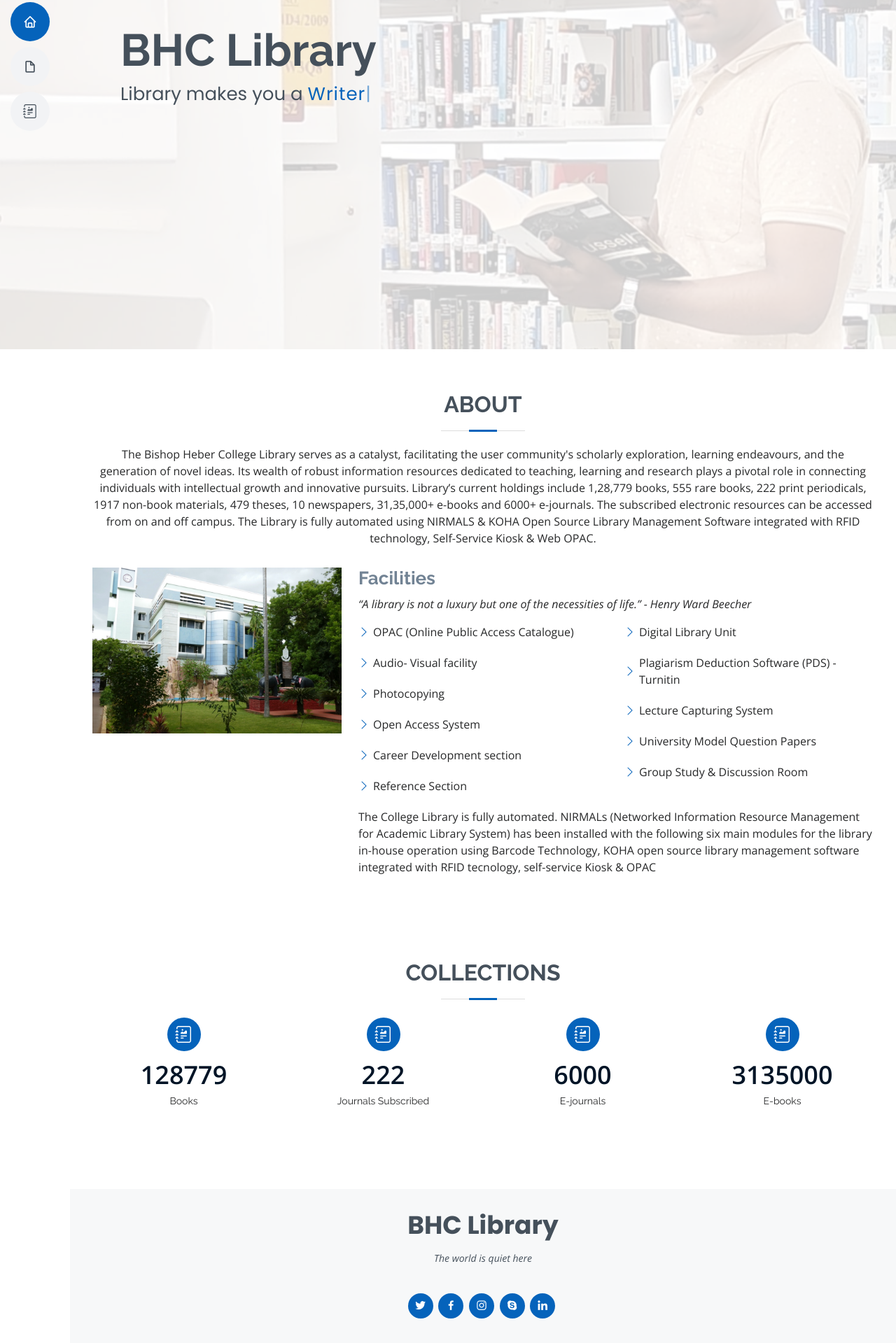
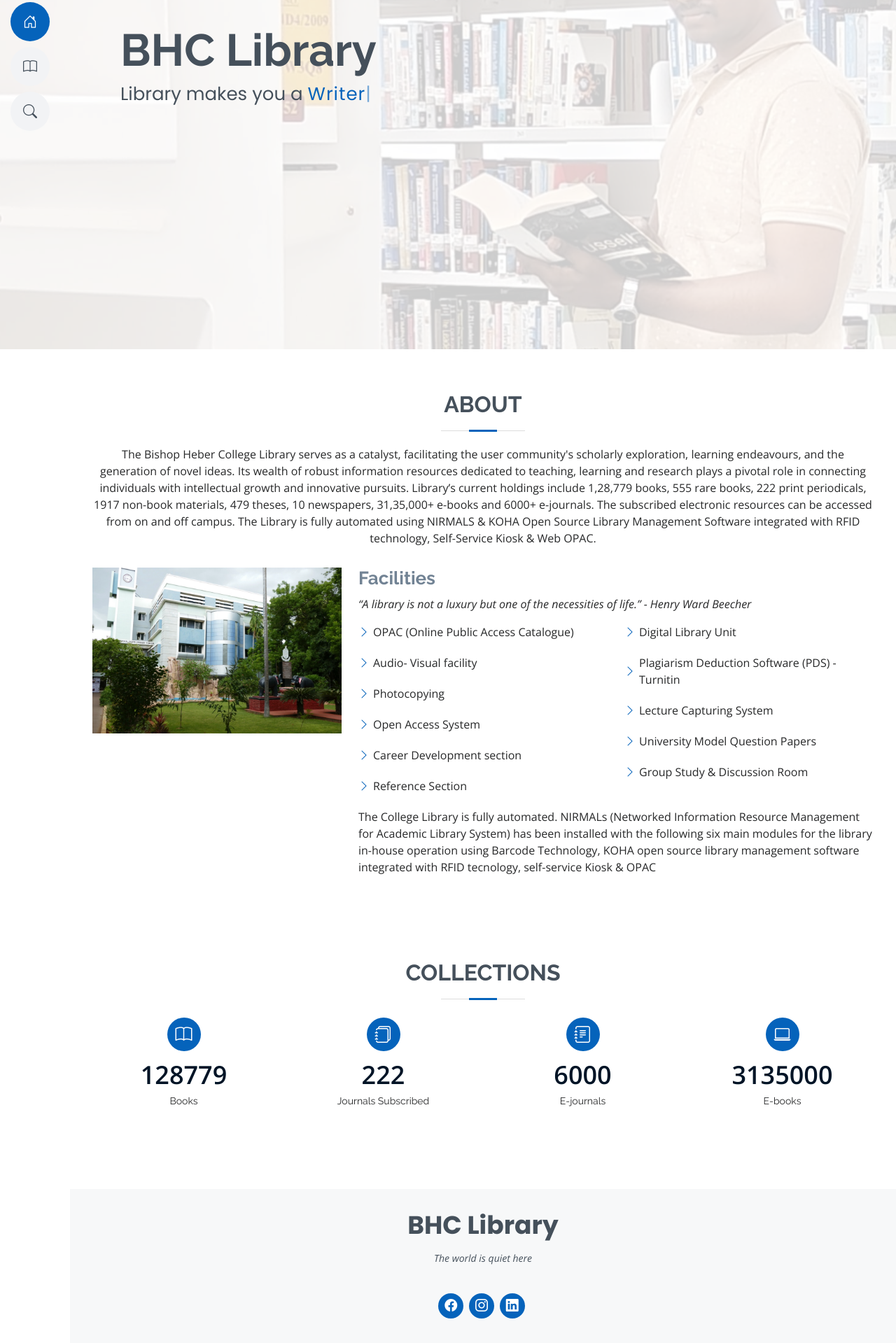
Before and after one commit to dprajithjona/Library-website, a plain HTML site: page index.html in a window 1280 px wide. Shown: the part 301-2220 px from the top of the page at 70% size. Drawn offline with nearby package versions, Linux system fonts and the light colour scheme; files whose address does not match are found by name.

Commit message:
Update index.html

```diff
--- a/index.html
+++ b/index.html
@@ -10,8 +10,8 @@
   <meta content="" name="keywords">
 
   <!-- Favicons -->
-  <link href="assets/img/bhclogo.png" rel="icon">
-  <link href="assets/img/bhclogo.png" rel="apple-touch-icon">
+  <link href="bhclogo.png" rel="icon">
+  <link href="bhclogo.png" rel="apple-touch-icon">
 
   <!-- Google Fonts -->
   <link href="https://fonts.googleapis.com/css?family=Open+Sans:300,300i,400,400i,600,600i,700,700i|Raleway:300,300i,400,400i,500,500i,600,600i,700,700i|Poppins:300,300i,400,400i,500,500i,600,600i,700,700i" rel="stylesheet">
@@ -27,22 +27,25 @@
   <!-- Template Main CSS File -->
   <link href="style.css" rel="stylesheet">
 
+</head>
 
-</head>
 
 <body>
 
+
+
   <!-- ======= Mobile nav toggle button ======= -->
-  <!-- #region --><button type="button" class="mobile-nav-toggle d-xl-none"><i class="bi bi-list mobile-nav-toggle"></i></button>
+  <!-- <button type="button" class="mobile-nav-toggle d-xl-none"><i class="bi bi-list mobile-nav-toggle"></i></button> -->
+
   <i class="bi bi-list mobile-nav-toggle d-lg-none"></i>
-  <!-- ======= Header ======= -->
+    <!-- ======= Header ======= -->
   <header id="header" class="d-flex flex-column justify-content-center">
 
     <nav id="navbar" class="navbar nav-menu">
       <ul>
-        <li><a href="#hero" class="nav-link scrollto active"><i class="bx bx-home"></i> <span>Home</span></a></li>
-        <li><a href="#about" class="nav-link scrollto"><i class="bx bx-file-blank"></i> <span>About</span></a></li>
-        <li><a href="http://115.245.30.254/" class="nav-link scrollto"><i class="bi bi-journal-richtext"></i> <span>OPAC - Search the book</span> </a></li>
+        <li><a href="#hero" class="nav-link scrollto active"><i class="bi bi-house-door"></i> <span>Home</span></a></li>
+        <li><a href="#about" class="nav-link scrollto"><i class="bi bi-book"></i> <span>About</span></a></li>
+        <li><a href="http://115.245.30.254/" class="nav-link scrollto"><i class="bi bi-search"></i> <span>OPAC - Search the book</span> </a></li>
 
       </ul>
     </nav><!-- .nav-menu -->
@@ -125,7 +128,7 @@
 
           <div class="col-lg-3 col-md-6">
             <div class="count-box">
-              <i class="bi bi-journal-richtext"></i>
+              <i class="bi bi-book"></i>
               <span data-purecounter-start="0" data-purecounter-end="128779" data-purecounter-duration="1" class="purecounter"></span>
               <p>Books</p>
             </div>
@@ -133,7 +136,7 @@
 
           <div class="col-lg-3 col-md-6 mt-5 mt-md-0">
             <div class="count-box">
-              <i class="bi bi-journal-richtext"></i>
+              <i class="bi bi-journals"></i>
               <span data-purecounter-start="0" data-purecounter-end="222" data-purecounter-duration="1" class="purecounter"></span>
               <p>Journals Subscribed</p>
             </div>
@@ -141,7 +144,7 @@
 
           <div class="col-lg-3 col-md-6 mt-5 mt-lg-0">
             <div class="count-box">
-              <i class="bi bi-journal-richtext"></i>
+              <i class="bi bi-journal-text"></i>
               <span data-purecounter-start="0" data-purecounter-end="6000" data-purecounter-duration="1" class="purecounter"></span>
               <p>E-journals</p>
             </div>
@@ -149,7 +152,7 @@
 
           <div class="col-lg-3 col-md-6 mt-5 mt-lg-0">
             <div class="count-box">
-              <i class="bi bi-journal-richtext"></i>
+              <i class="bi bi-laptop"></i>
               <span data-purecounter-start="0" data-purecounter-end="3135000" data-purecounter-duration="1" class="purecounter"></span>
               <p>E-books</p>
             </div>
@@ -166,11 +169,10 @@
       <h3>BHC Library</h3>
       <p>The world is quiet here</p>
       <div class="social-links">
-        <a href="#" class="twitter"><i class="bx bxl-twitter"></i></a>
-        <a href="#" class="facebook"><i class="bx bxl-facebook"></i></a>
-        <a href="#" class="instagram"><i class="bx bxl-instagram"></i></a>
-        <a href="#" class="google-plus"><i class="bx bxl-skype"></i></a>
-        <a href="#" class="linkedin"><i class="bx bxl-linkedin"></i></a>
+
+        <a href="#" class="facebook"><i class="bi bi-facebook"></i></a>
+        <a href="#" class="instagram"><i class="bi bi-instagram"></i></a>
+        <a href="#" class="linkedin"><i class="bi bi-linkedin"></i></a>
       </div>
       <div class="copyright">
         &copy; Copyright <strong><span> BHC Library</span></strong>. All Rights Reserved
@@ -183,6 +185,7 @@
         Designed by <a href="https://www.linkedin.com/in/d-prajith-jona-709931212/">D.Prajith Jona</a>
       </div>
     </div>
+
   </footer><!-- End Footer -->
 
   <div id="preloader"></div>
@@ -199,8 +202,21 @@
   <script src="noframework.waypoints.js"></script>
   <script src="validate.js"></script>
 
-  <!-- Template Main JS File -->
+<!-- Template Main JS File -->
   <script src="main.js"></script>
+<!--Start of Tawk.to Script-->
+<script type="text/javascript">
+  var Tawk_API=Tawk_API||{}, Tawk_LoadStart=new Date();
+  (function(){
+  var s1=document.createElement("script"),s0=document.getElementsByTagName("script")[0];
+  s1.async=true;
+  s1.src='https://embed.tawk.to/655b42c1d600b968d315164b/1hfm7ph8o';
+  s1.charset='UTF-8';
+  s1.setAttribute('crossorigin','*');
+  s0.parentNode.insertBefore(s1,s0);
+  })();
+  </script>
+  <!--End of Tawk.to Script-->
 
 </body>
 
```
